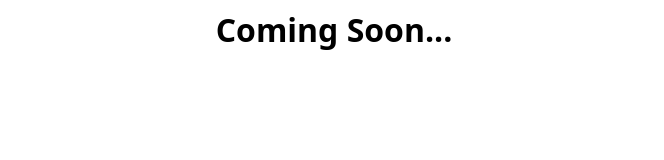
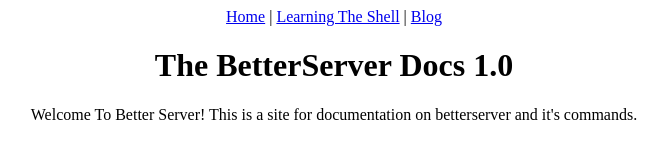
Before and after one commit to betteross/better.github.io, a plain HTML site: page index.html in a window 1280 px wide. Shown: the whole page, without its empty margins (306-970 px from the left). Drawn offline with Linux system fonts and the light colour scheme.

Commit message:
Add files via upload

```diff
--- a/index.html
+++ b/index.html
@@ -1,15 +1,28 @@
 <html>
 <head>
-  <meta text-encoding="utf-8">
-  <title>Better</title>
-  <style>
-    html {
-      font-family: 'system-ui', apple-system, 'roboto', helvetica, arial, times;
-      text-align: center;
-    }
-  </style>
+    <meta encoding="utf-8">
+    <title>BetterServer Docs - Home</title>
+    <style>
+        nav {
+            font-family: serif;
+            text-align: center;
+        }
+
+        div {
+            font-family: serif;
+            text-align: center;
+        }
+    </style>
 </head>
 <body>
-  <h1>Coming Soon...</h1>
+    <nav>
+        <a href="index.html">Home</a> | <a href="shell.html">Learning The Shell</a> | <a href="blog.html">Blog</a>
+    </nav>
+    <div>
+        <h1>The BetterServer Docs 1.0</h1>
+        <p>
+			Welcome To Better Server! This is a site for documentation on betterserver and it's commands.
+        </p>
+    </div>
 </body>
 </html>
```
